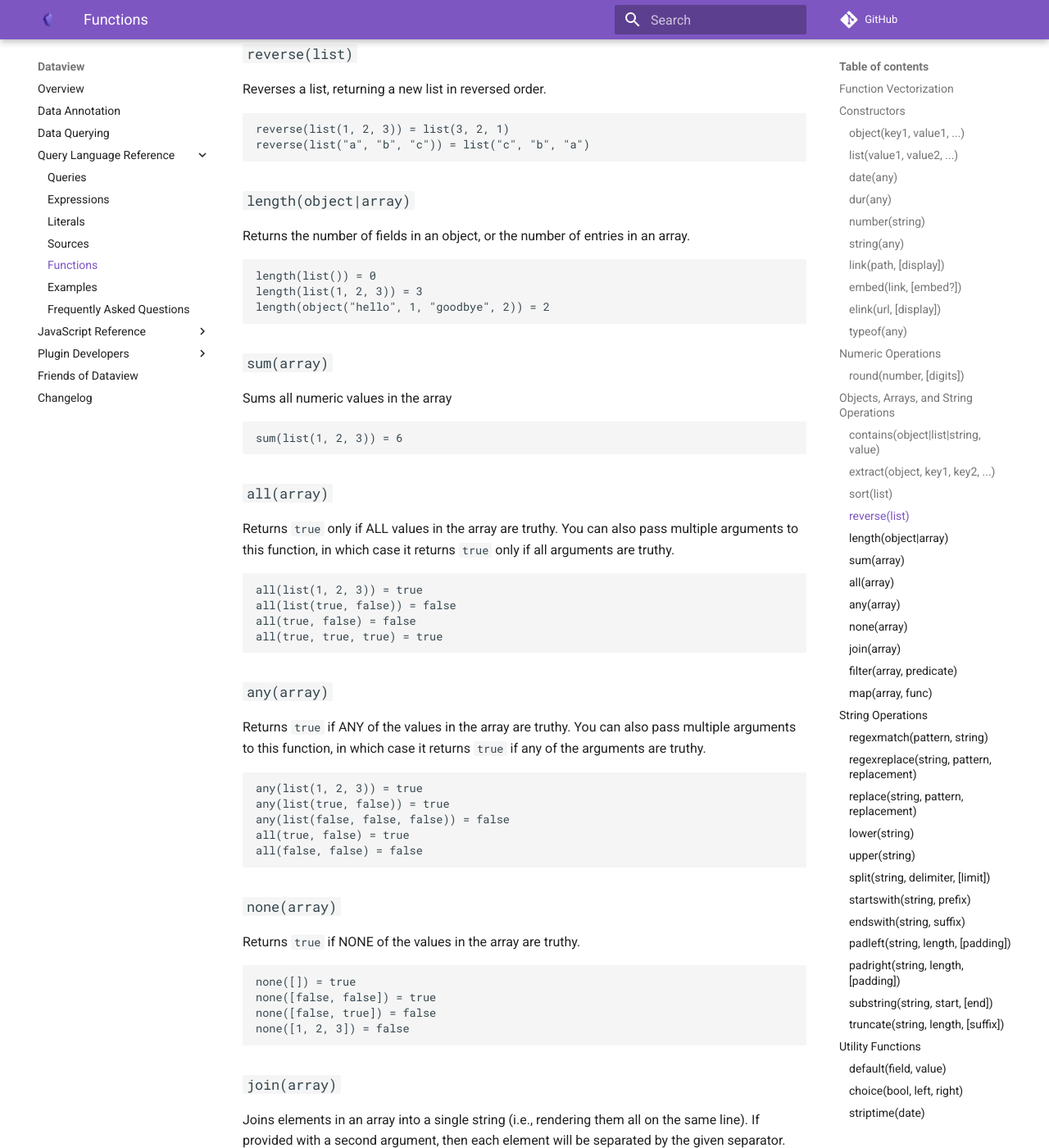
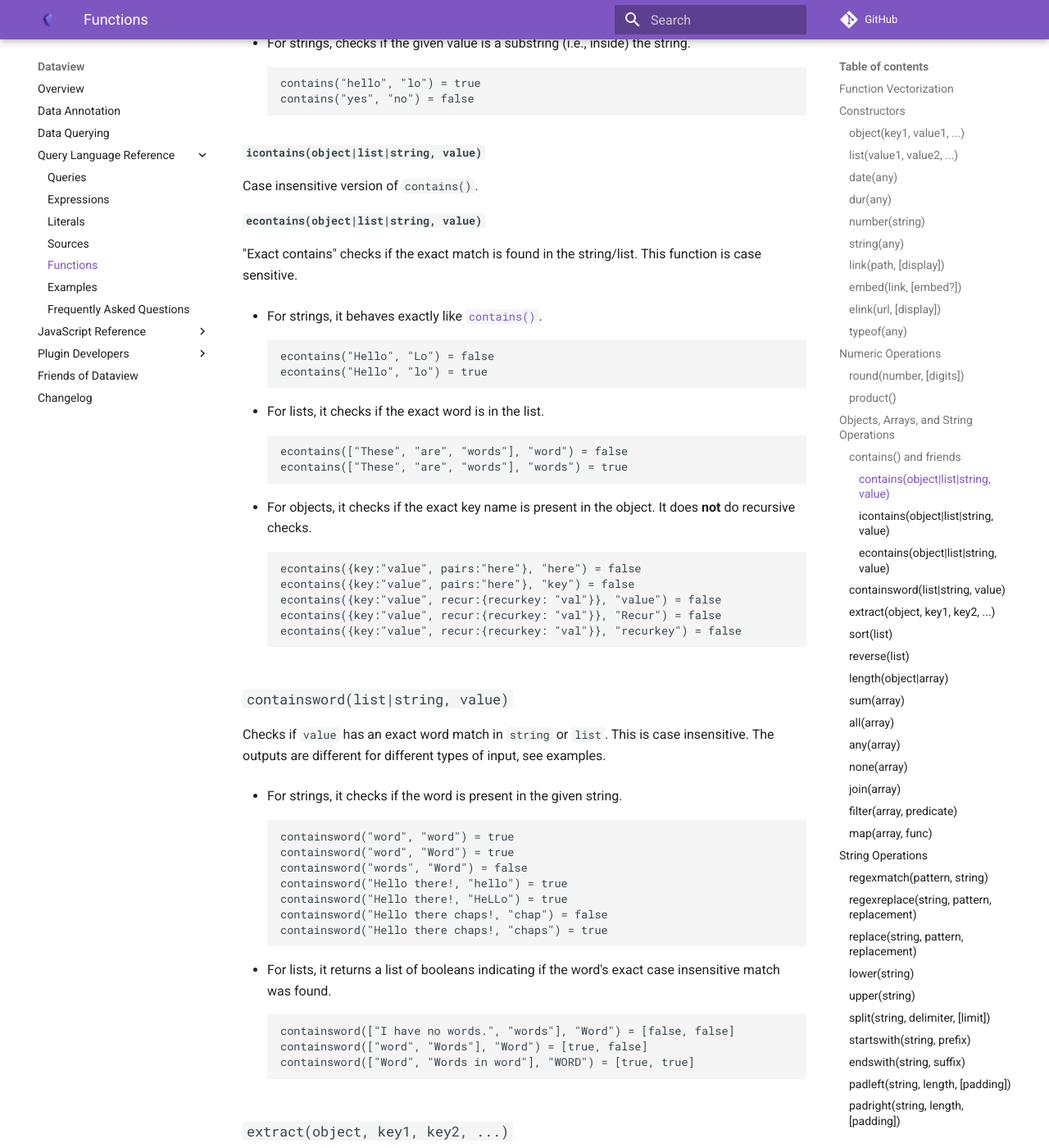
Before and after one commit to blacksmithgu/obsidian-dataview, an MkDocs documentation site: the page built from docs/docs/query/functions.md, in a window 1280 px wide and 1400 px high, scrolled down 4047 px. Shown: the whole window at 82% size. Built offline with MkDocs 1.6.1 and Material for MkDocs 9.7.7, drawn with Linux system fonts in a browser that asks for light colours; comment, search, counter and statistics services are not loaded; some of the changed text lies outside the part shown.

Commit message:
Documentation revamp (#1283)
* Fix examples

* Add containsword() docs

* Add econtains() docs

* Add dateformat() docs

* Add docs for product()

* Docs for icontains() and new example for econtains()

* Add explanation to prevent #1274 in the future.

* Add note about contains()

* Restructure contains-like functions and add summary

* Add a clearer explanation for object syntax.

- Also added an additional note for conflicts with keywords.
- Closes #1243, #1164.

* Add use case for FLATTEN

* Add minor clarification about folder sources

- Fixes #1303.

* Add resources page

* Add link to resources page

* Add link to @s-blu's example vault

* Add link to resources

````diff
--- a/docs/docs/query/functions.md
+++ b/docs/docs/query/functions.md
@@ -139,16 +139,42 @@ round(16.555555) = 7
 round(16.555555, 2) = 16.56
 ```
 
+### `product()`
+
+Calculates the product of a list of numbers.
+
+```
+product([1,2,3]) = 6
+```
+
 --
 
 ## Objects, Arrays, and String Operations
 
 Operations that manipulate values inside of container objects.
 
-### `contains(object|list|string, value)`
+### `contains()` and friends
+
+For a quick summary, here are some examples:
+
+```
+contains("Hello", "Lo") = false
+contains("Hello", "lo") = true
+
+icontains("Hello", "Lo") = true
+icontains("Hello", "lo") = true
+
+econtains("Hello", "Lo") = false
+econtains("Hello", "lo") = true
+econtains(["this","is","example"], "ex") = false
+econtains(["this","is","example"], "is") = true
+```
+
+#### `contains(object|list|string, value)`
 
 Checks if the given container type has the given value in it. This function behave slightly differently based on whether
 the first argument is an object, a list, or a string.
+This function is case-sensitive.
 
 - For objects, checks if the object has a key with the given name. For example,
     ```
@@ -164,6 +190,60 @@ the first argument is an object, a list, or a string.
     ```
     contains("hello", "lo") = true
     contains("yes", "no") = false
+    ```
+
+#### `icontains(object|list|string, value)`
+
+Case insensitive version of `contains()`.
+
+#### `econtains(object|list|string, value)`
+
+"Exact contains" checks if the exact match is found in the string/list.
+This function is case sensitive.
+
+- For strings, it behaves exactly like [`contains()`](#containsobjectliststring-value).
+    ```
+    econtains("Hello", "Lo") = false
+    econtains("Hello", "lo") = true
+    ```
+
+- For lists, it checks if the exact word is in the list.
+    ```
+    econtains(["These", "are", "words"], "word") = false
+    econtains(["These", "are", "words"], "words") = true
+    ```
+
+- For objects, it checks if the exact key name is present in the object. It does **not** do recursive checks.
+    ```
+    econtains({key:"value", pairs:"here"}, "here") = false
+    econtains({key:"value", pairs:"here"}, "key") = false
+    econtains({key:"value", recur:{recurkey: "val"}}, "value") = false
+    econtains({key:"value", recur:{recurkey: "val"}}, "Recur") = false
+    econtains({key:"value", recur:{recurkey: "val"}}, "recurkey") = false
+    ```
+
+### `containsword(list|string, value)`
+
+Checks if `value` has an exact word match in `string` or `list`.
+This is case insensitive.
+The outputs are different for different types of input, see examples.
+
+- For strings, it checks if the word is present in the given string.
+    ```
+    containsword("word", "word") = true
+    containsword("word", "Word") = true
+    containsword("words", "Word") = false
+    containsword("Hello there!, "hello") = true
+    containsword("Hello there!, "HeLLo") = true
+    containsword("Hello there chaps!, "chap") = false
+    containsword("Hello there chaps!, "chaps") = true
+    ```
+
+- For lists, it returns a list of booleans indicating if the word's exact case insensitive match was found.
+    ```
+    containsword(["I have no words.", "words"], "Word") = [false, false]
+    containsword(["word", "Words"], "Word") = [true, false]
+    containsword(["Word", "Words in word"], "WORD") = [true, true]
     ```
 
 ### `extract(object, key1, key2, ...)`
@@ -232,8 +312,8 @@ which case it returns `true` if any of the arguments are truthy.
 any(list(1, 2, 3)) = true
 any(list(true, false)) = true
 any(list(false, false, false)) = false
-all(true, false) = true
-all(false, false) = false
+any(true, false) = true
+any(false, false) = false
 ```
 
 
@@ -444,6 +524,18 @@ striptime(file.ctime) = file.cday
 striptime(file.mtime) = file.mday
 ```
 
+### `dateformat(date|datetime, string)`
+
+Format a Dataview date using a formatting string.
+Uses [Luxon tokens](https://moment.github.io/luxon/#/formatting?id=table-of-tokens).
+
+```
+dateformat(file.ctime,"yyyy-MM-dd") = "2022-01-05"
+dateformat(file.ctime,"HH:mm:ss") = "12:18:04"
+dateformat(date(now),"x") = "1407287224054"
+dateformat(file.mtime,"ffff") = "Wednesday, August 6, 2014, 1:07 PM Eastern Daylight Time"
+```
+
 ### `localtime(date)`
 
 Converts a date in a fixed timezone to a date in the current timezone.
````
Also changed, not shown: docs/docs/index.md (+4 -0 lines), docs/docs/query/expressions.md (+22 -5 lines), docs/docs/query/faq.md (+4 -0 lines), docs/docs/query/queries.md (+20 -0 lines), docs/docs/query/sources.md (+2 -2 lines), docs/docs/resources-and-support.md (added, +57 -0 lines).
